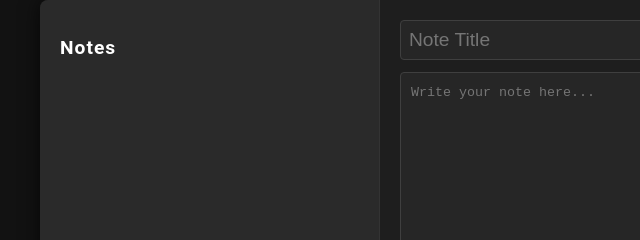
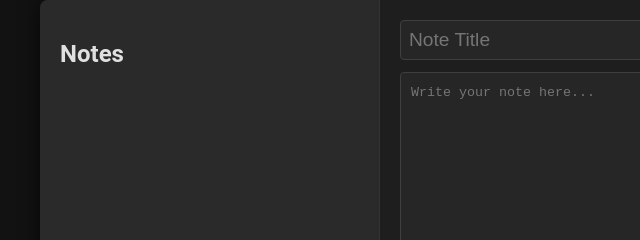
Before and after one commit to hihumanzone/Realtime-notes, a website: page public/index.html in a window 1280 px wide. Shown: the top 240 px of the page, 0-640 px from the left. Drawn offline with nearby package versions, Linux system fonts and the light colour scheme; no server answers.

Commit message:
Update style.css

```diff
--- a/public/style.css
+++ b/public/style.css
@@ -33,14 +33,6 @@ html, body {
   box-shadow: inset -1px 0 0 #333;
   display: flex;
   flex-direction: column;
-}
-
-/* Sidebar Heading */
-#sidebar h2 {
-  margin-bottom: 16px;
-  font-size: 1.2rem;
-  letter-spacing: 1px;
-  color: #fff;
 }
 
 /* Note List */
```
